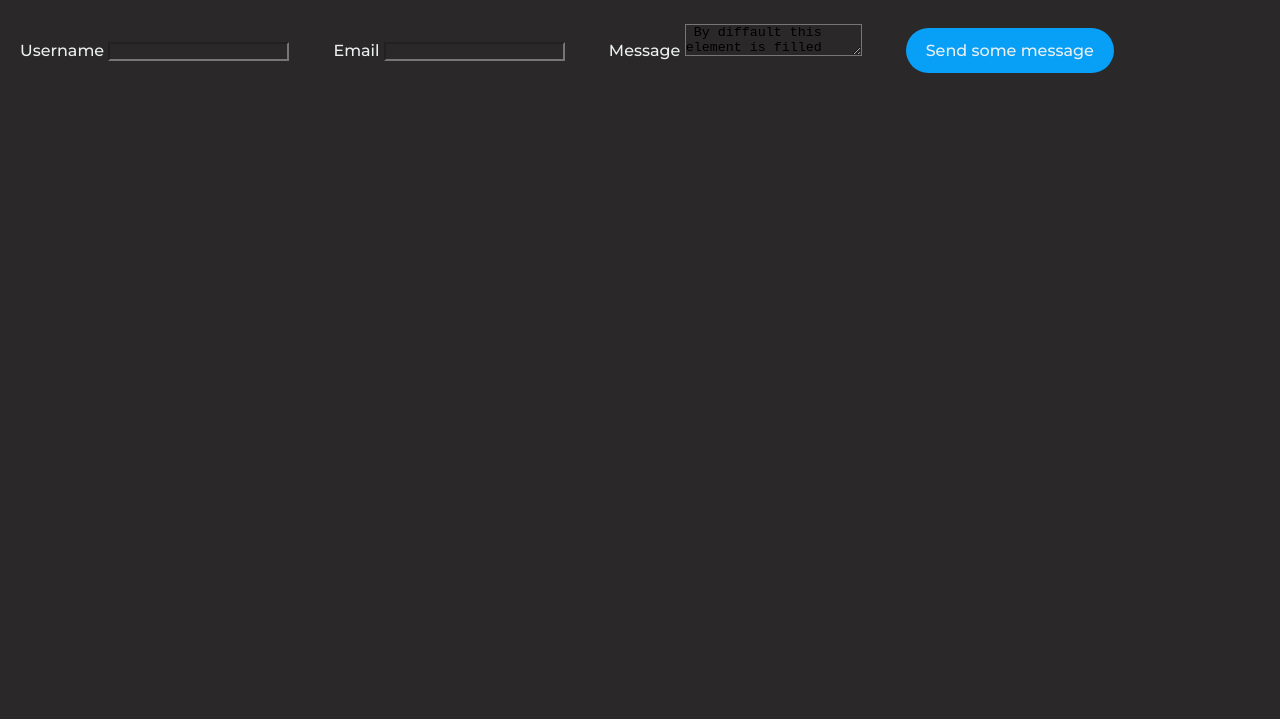
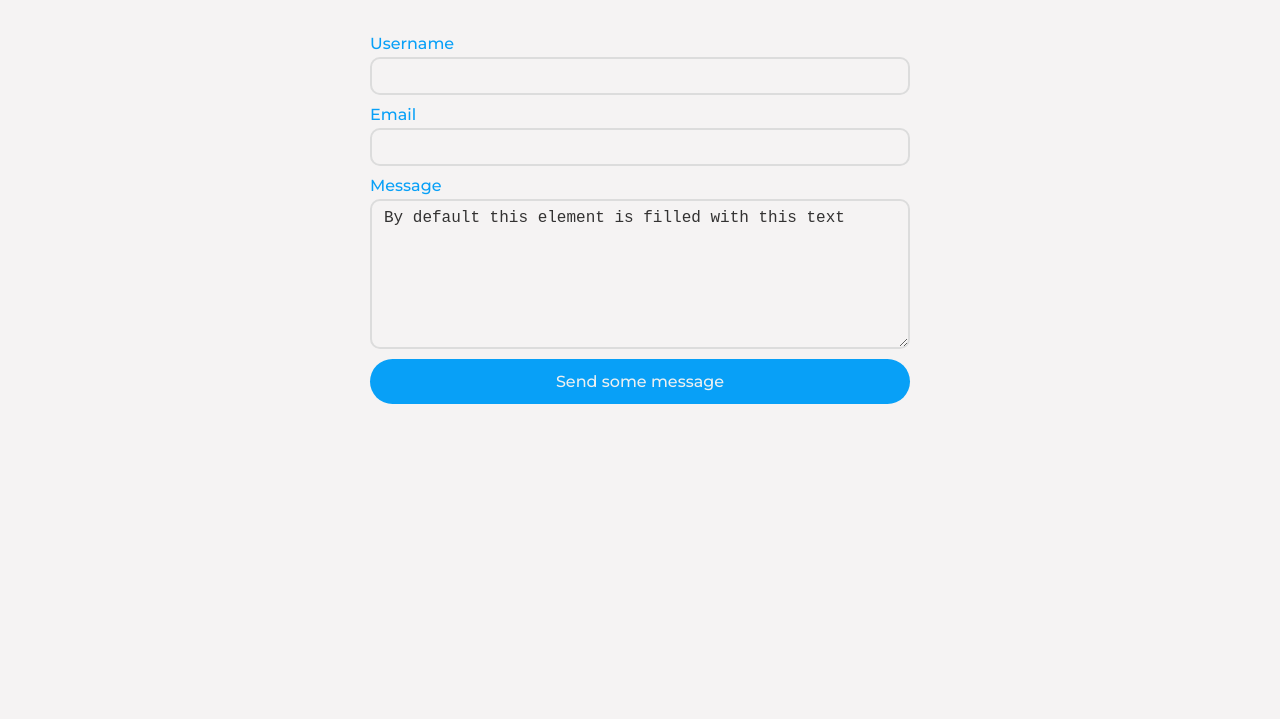
Before and after one commit to sanyomor-01/NAV, a plain HTML site: page index.html in a window 1280 px wide. Shown: the part 81-800 px from the top of the page. Drawn offline with Linux system fonts and the light colour scheme.

Commit message:
Added a form

```diff
--- a/index.html
+++ b/index.html
@@ -25,15 +25,15 @@
         <ul>
             <li>
                 <label for="name">Username</label>
-                <input type="text" id="name" name="username">
+                <input  type="text" id="name" name="username">
             </li>
             <li>
                 <label for="mail">Email</label>
-                <input type="email" id="mail" name="user_email">
+                <input class="input-el" type="email" id="mail" name="user_email">
             </li>
             <li>
                 <label for="msg">Message</label>
-                <textarea type="text" id="msg" name="user_message"> By diffault this element is filled with this text</textarea>
+                <textarea type="text" id="msg" name="user_message">By default this element is filled with this text</textarea>
             </li>
             <li class="btn">
 
--- a/style.css
+++ b/style.css
@@ -3,7 +3,7 @@
     margin: 0;
     padding: 0;
     box-sizing: border-box;
-    background: #2a2828
+    background: #f5f3f3
 }
 li,a,button{
     font-family: 'Montserrat', sans-serif;
@@ -12,13 +12,13 @@ li,a,button{
     color:#edf0f1;
     text-decoration: none;
 }
+
 header{
     display: flex;
     justify-content: space-between;
     align-items: center;
     text-align: center;
     padding: 30px 10%;
-
 
 }
 
@@ -73,3 +73,47 @@ button:hover{
     background-color:#fff;
     color: #08A0F7;
 }
+
+form {
+    width: 600px;
+    margin: auto;
+    padding: 10px;
+}
+
+form > ul{
+    display: grid;
+    gap: 10px;
+}
+form ul li {
+    display: flex;
+    flex-direction: column;
+    gap: 4px;
+}
+label {
+    color: #08A0F7;
+}
+form ul li input,label, ul li textarea{
+    font-size: 16px;
+    font-weight: 400;
+}
+form ul li input{
+    padding: 8px 12px;
+    border: 2px solid gainsboro;
+    border-radius: 10px;
+    color: rgb(51, 50, 50);
+
+}
+input{
+    outline: none;
+}
+input:focus, textarea:focus {
+    border: 2px solid #08A0F7;
+}
+ul li textarea {
+    border: 2px solid gainsboro;
+    border-radius: 10px;
+    height: 150px;
+    padding: 8px 12px;
+    color: rgb(51, 50, 50);
+    outline: none;
+}
```
Also changed, not shown: myJs.js (added, +9 -0 lines).
